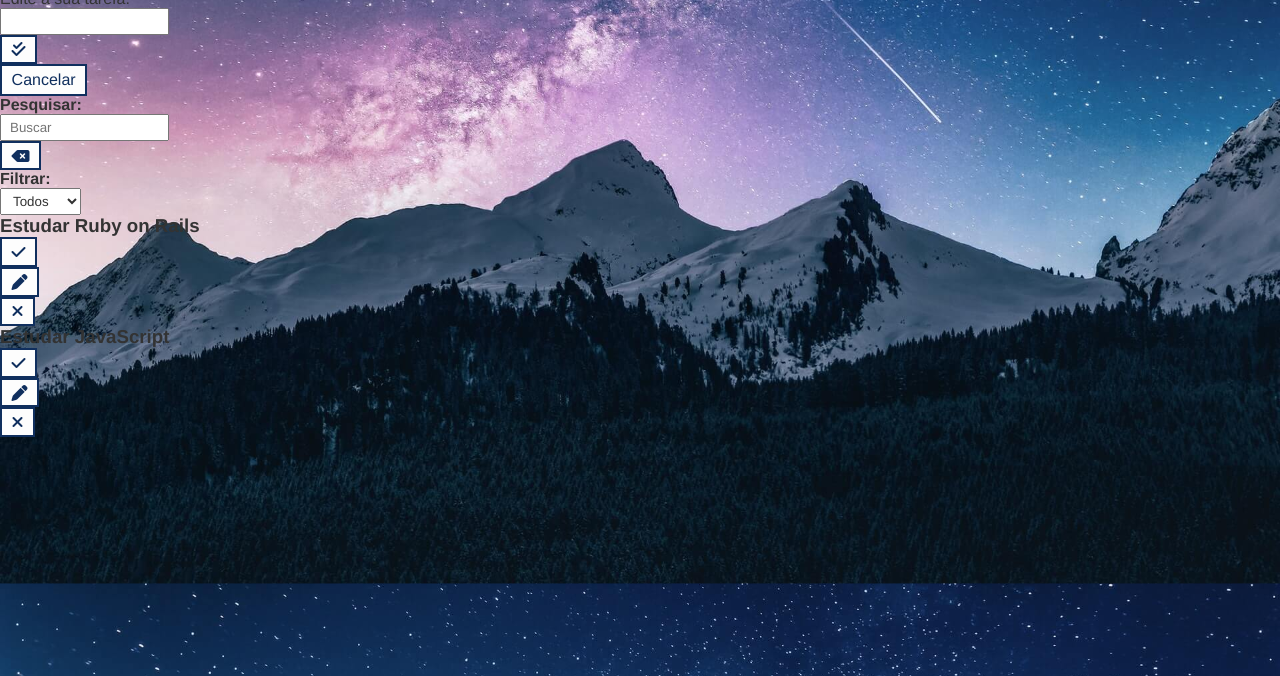
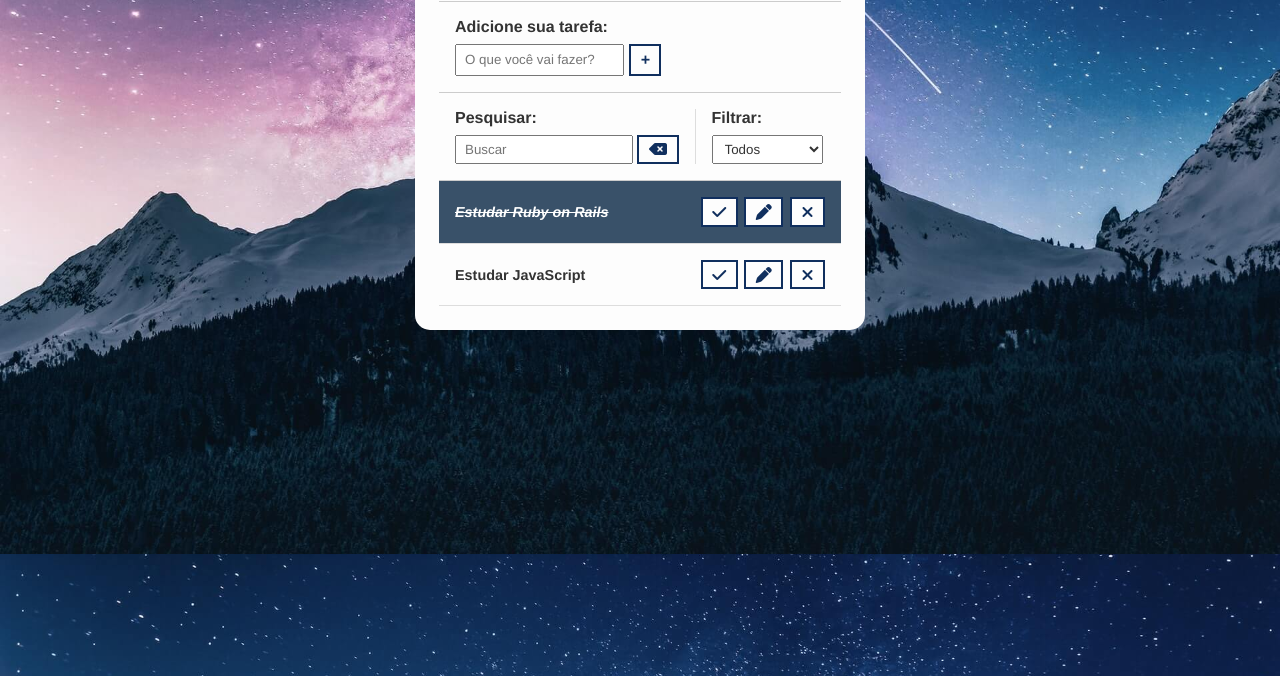
Before and after one commit to nmpo/todo-list, a plain HTML site: page index.html in a window 1280 px wide. Shown: the part 124-800 px from the top of the page. Drawn offline with Linux system fonts and the light colour scheme.

Commit message:
css done e html update

```diff
--- a/css/style.css
+++ b/css/style.css
@@ -45,3 +45,118 @@
 input, select {
     padding: .25rem .5rem;
 }
+
+.hide {
+    display: none;
+}
+
+/* To Do header*/
+
+.todo-container {
+    max-width: 450px;
+    margin: 3rem auto;
+    background-color: #fdfdfd;
+    padding: 1.5rem;
+    border-radius: 15px;
+}
+
+.todo-container header {
+    text-align: center;
+    padding: 0 1rem 1rem;
+    border-bottom: 1px solid #ccc;
+}
+
+/* To Do form*/
+
+#todo-form, #edit-form {
+    padding: 1rem;
+    border-bottom: 1px solid #ccc;
+}
+
+#todo-form p,
+#edit-form p {
+    margin-bottom: .5rem;
+    font-weight: bold;
+}
+
+.form-control {
+    display: flex;
+}
+
+.form-control input {
+    margin-right: .3rem;
+}
+
+#cancel-edit-btn {
+    margin-top: 1rem;
+}
+
+/* To Do toolbar*/
+
+#toolbar {
+    padding: 1rem;
+    border-bottom: 1px solid #ccc;
+    display: flex;
+}
+
+#toolbar h4{
+    margin-bottom: .5rem;
+}
+
+#search {
+    border-right: 1px solid #DDD;
+    padding-right: 1rem;
+    margin-right: 1rem;
+    width: 65%;
+    display: flex;
+    flex-direction: column;
+}
+
+#search form {
+    display: flex;
+}
+
+#search input {
+    width: 100%;
+    margin-right: .3rem;
+}
+
+#filter {
+    width: 30%;
+    display: flex;
+    flex-direction: column;
+}
+
+#filter select {
+    flex: 1;
+}
+
+/* To Do list*/
+
+.todo {
+    display: flex;
+    justify-content: space-around;
+    align-items: center;
+    padding: 1rem;
+    border-bottom: 1px solid #ddd;
+    transition: .3s;
+}
+
+.todo h3 {
+    flex: 1;
+    font-size: .9rem;
+}
+
+.todo button {
+    margin-left: .4rem;
+}
+
+.done {
+    background-color: #395169;
+}
+
+.done h3 {
+    color: #fff;
+    text-decoration: line-through;
+    font-style: italic;
+}
--- a/index.html
+++ b/index.html
@@ -33,6 +33,7 @@
             <button id="cancel-edit-btn">Cancelar</button>
         </form>
         <div id="toolbar">
+            <div id="search">
                 <h4>Pesquisar:</h4>
                 <form>
                     <input type="text" id="search-input" placeholder="Buscar">
@@ -51,7 +52,7 @@
             </div>
         </div>
         <div id="todo-list">
-        <div id="todo">
+            <div class="todo done">
                 <h3>Estudar Ruby on Rails</h3>
                 <button class="finish-todo">
                     <i class="fa-solid fa-check"></i>
@@ -63,7 +64,7 @@
                     <i class="fa-solid fa-xmark"></i>
                 </button>
             </div>
-        <div id="todo">
+            <div class="todo">
                 <h3>Estudar JavaScript</h3>
                 <button class="finish-todo">
                     <i class="fa-solid fa-check"></i>
@@ -76,5 +77,6 @@
                 </button>
             </div>
         </div>
+    </div>
 </body>
 </html>
```
Lines whose indentation alone changed are shown as unchanged.
